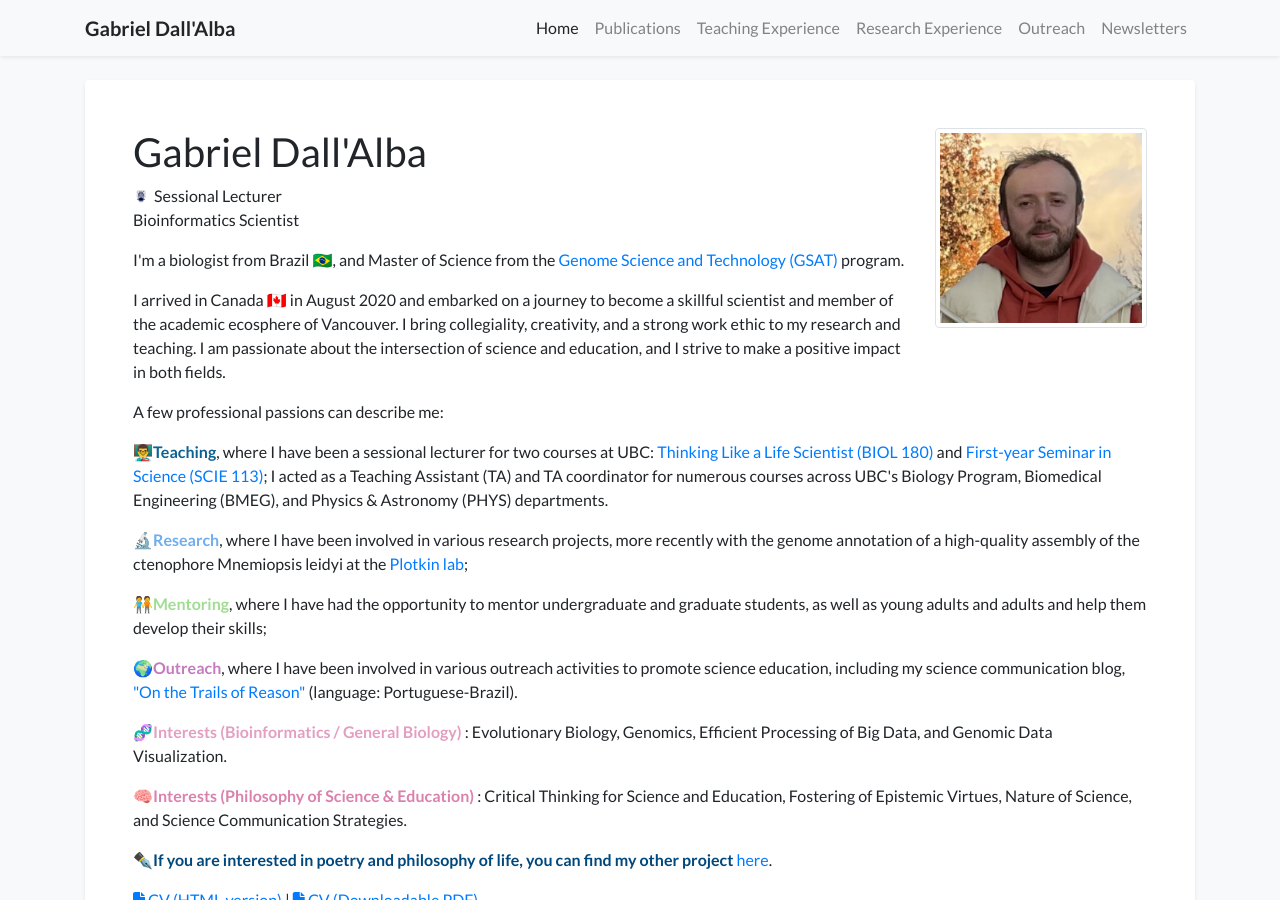
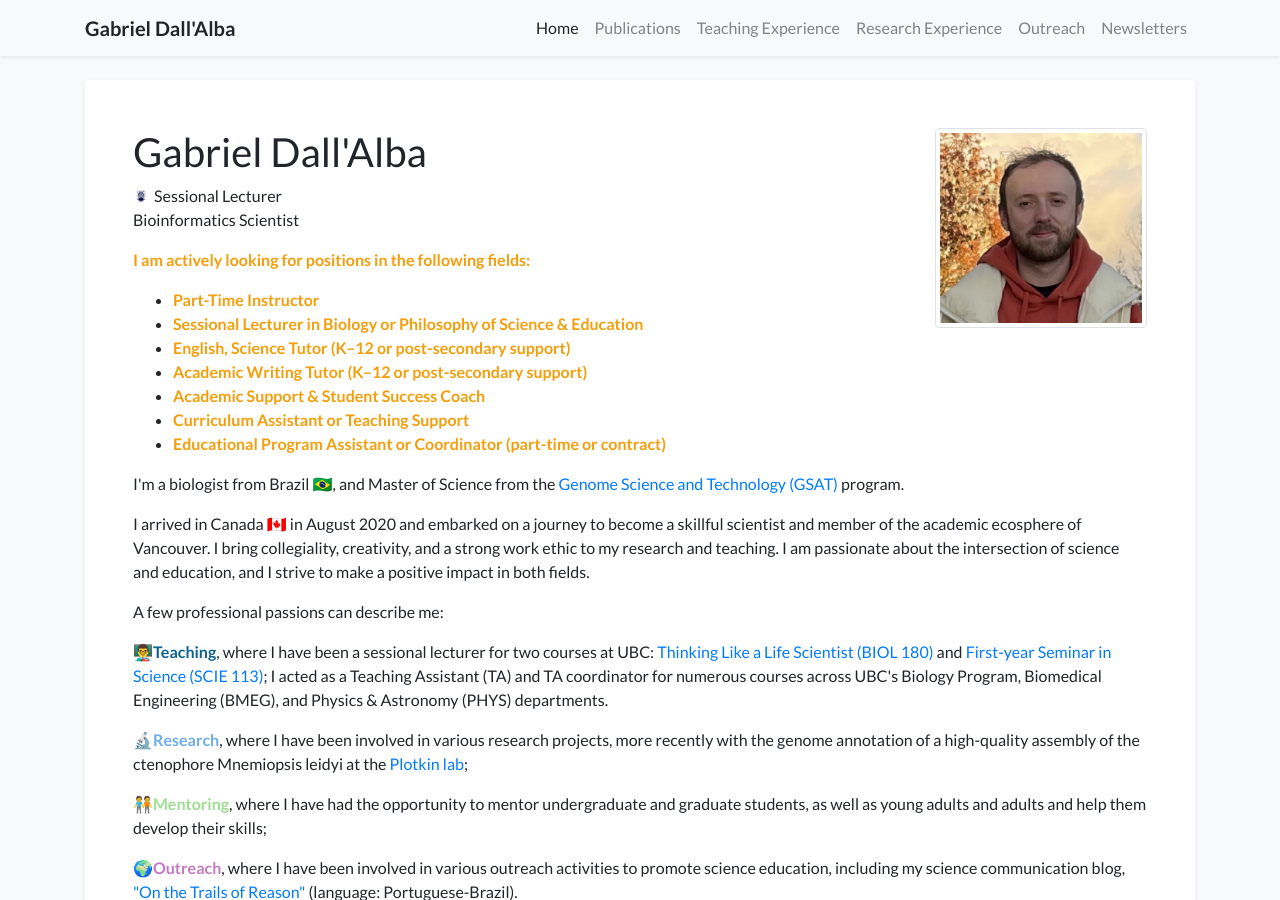
Before and after one commit to gdalba/gdalba.github.io, a Jekyll site: the page built from index.html, in a window 1280 px wide and 900 px high. Built offline with Jekyll 4.4.1, drawn with Linux system fonts in a browser that asks for light colours; nearby versions of some CDN libraries; a style sheet for code colours, icons or effects is not loaded.

Commit message:
Update profile.yml

```diff
--- a/_data/profile.yml
+++ b/_data/profile.yml
@@ -26,6 +26,18 @@ linkedin: gdalba
 
 short_bio_text_justify: false
 short_bio: >-
+  <p>
+    <strong style="color:#F59E0B;">I am actively looking for positions in the following fields:</strong>
+  </p>
+  <ul>
+    <li><strong style="color:#F59E0B;">Part-Time Instructor</strong></li>
+    <li><strong style="color:#F59E0B;">Sessional Lecturer in Biology or Philosophy of Science & Education</strong></li>
+    <li><strong style="color:#F59E0B;">English, Science Tutor (K–12 or post-secondary support)</strong></li>
+    <li><strong style="color:#F59E0B;">Academic Writing Tutor (K–12 or post-secondary support)</strong></li>
+    <li><strong style="color:#F59E0B;">Academic Support & Student Success Coach</strong></li>
+    <li><strong style="color:#F59E0B;">Curriculum Assistant or Teaching Support</strong></li>
+    <li><strong style="color:#F59E0B;">Educational Program Assistant or Coordinator (part-time or contract)</strong></li>
+  </ul>
   <p>
     I'm a biologist from Brazil 🇧🇷, and Master of Science from the <a href="https://www.gsat.ubc.ca/" target="_blank">Genome Science and Technology (GSAT)</a> program.
   </p>
```
